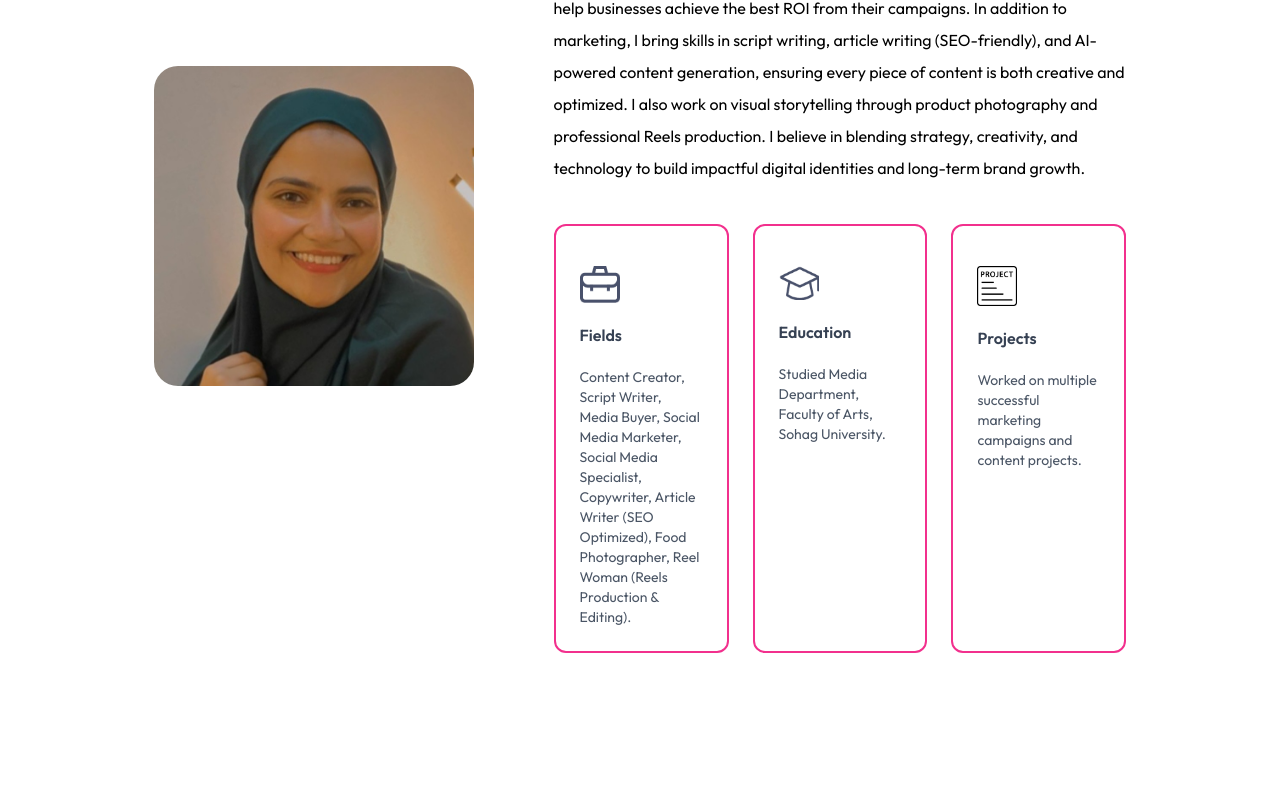
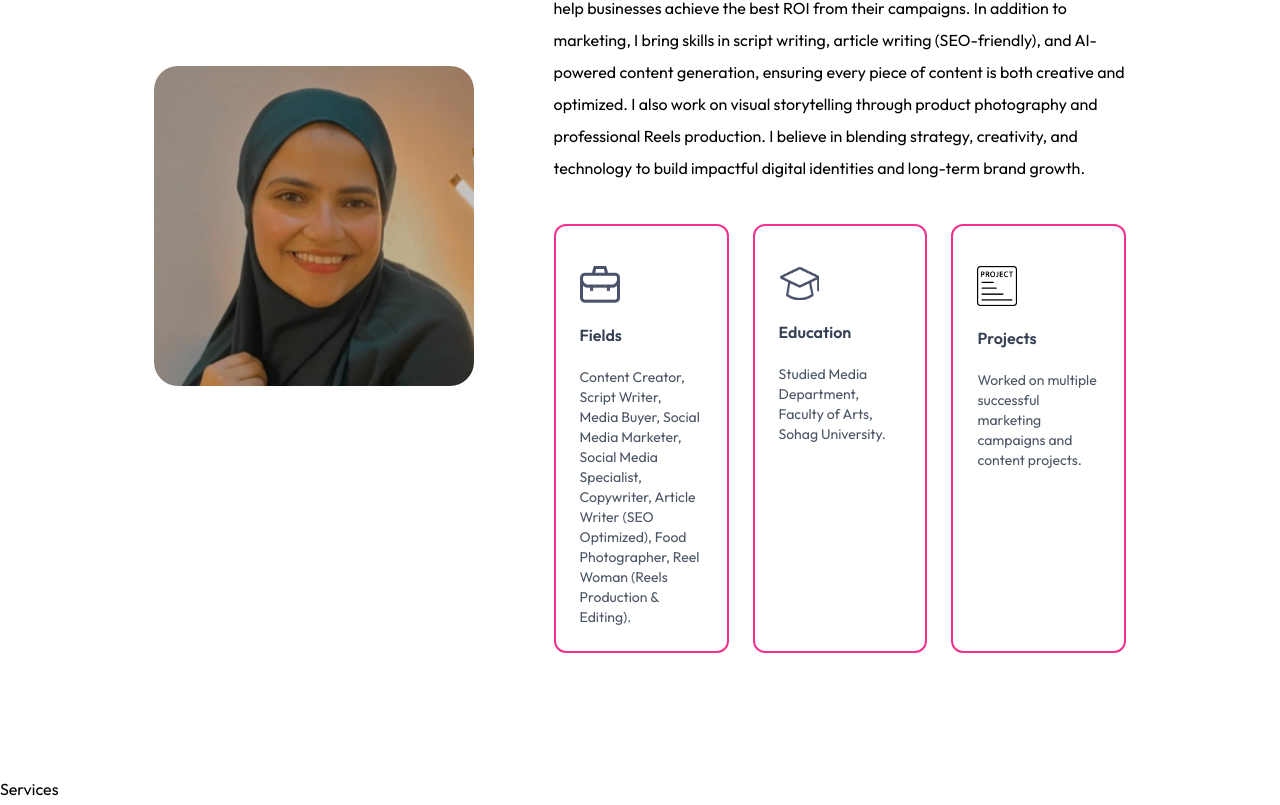
Before and after one commit to MariamHammouda/Aya-Portfolio, a Next.js app: page / in a window 1280 px wide. Shown: the part 1204-2009 px from the top of the page. Before the commit the page ends 1977 px from the top, so only its background shows below. Built offline with nearby package versions, Linux system fonts and the light colour scheme; a web font is replaced by a local one.

Commit message:
chore: build services section component file

```diff
--- /dev/null
+++ b/src/app/components/Services.jsx
@@ -0,0 +1,9 @@
+import React from 'react'
+
+const Services = () => {
+  return (
+    <div>Services</div>
+  )
+}
+
+export default Services
--- a/src/app/page.js
+++ b/src/app/page.js
@@ -3,6 +3,7 @@ import Image from "next/image";
 import Navbar from "./components/Navbar.jsx"
 import Header from "./components/Header.jsx"
 import About from "./components/About.jsx"
+import Services from "./components/Services.jsx"
 
 export default function Home() {
   return (
@@ -12,6 +13,7 @@ export default function Home() {
    <Navbar/>
    <Header/>
    <About/>
+   <Services/>
   </>
 
 
```
